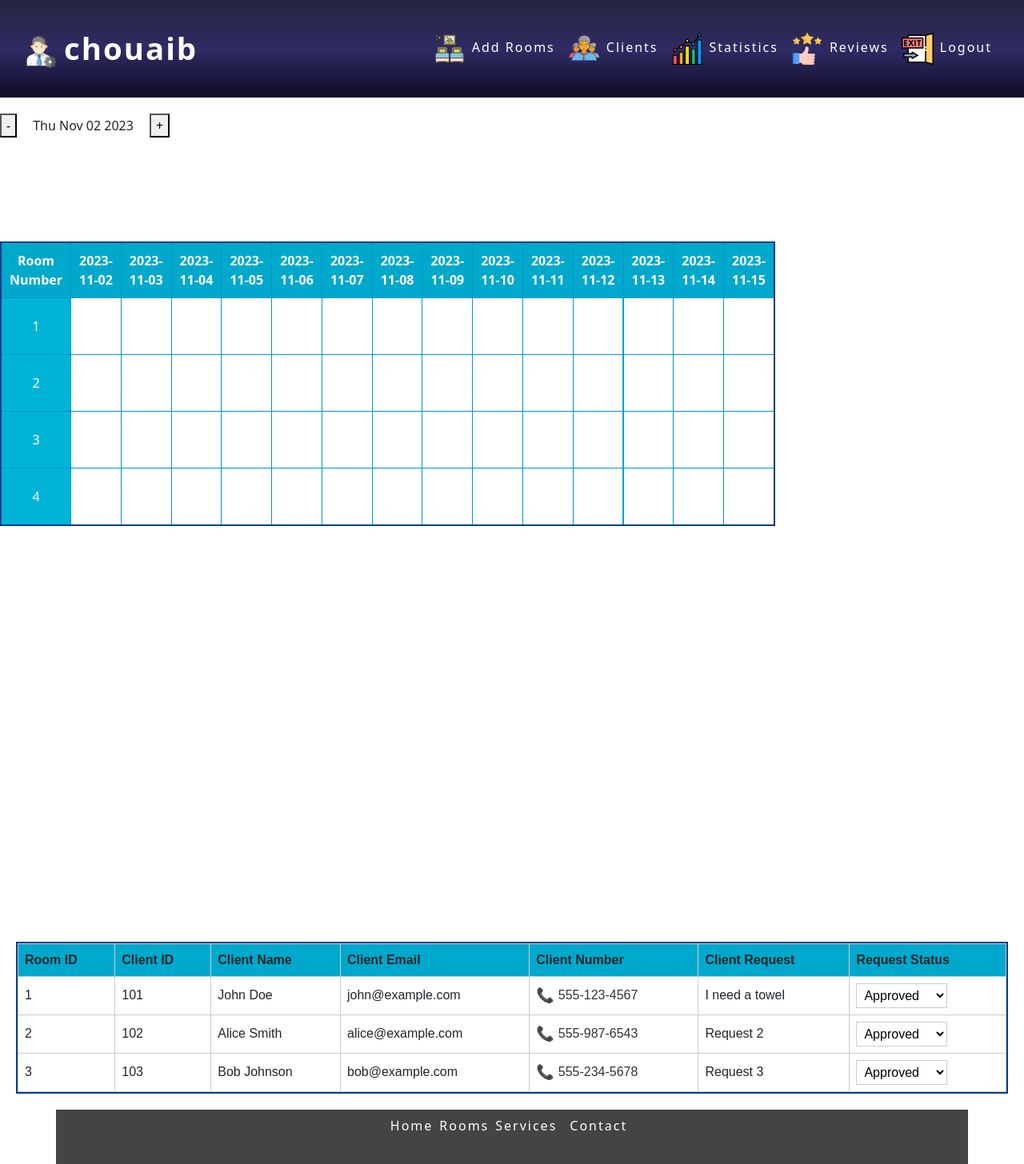
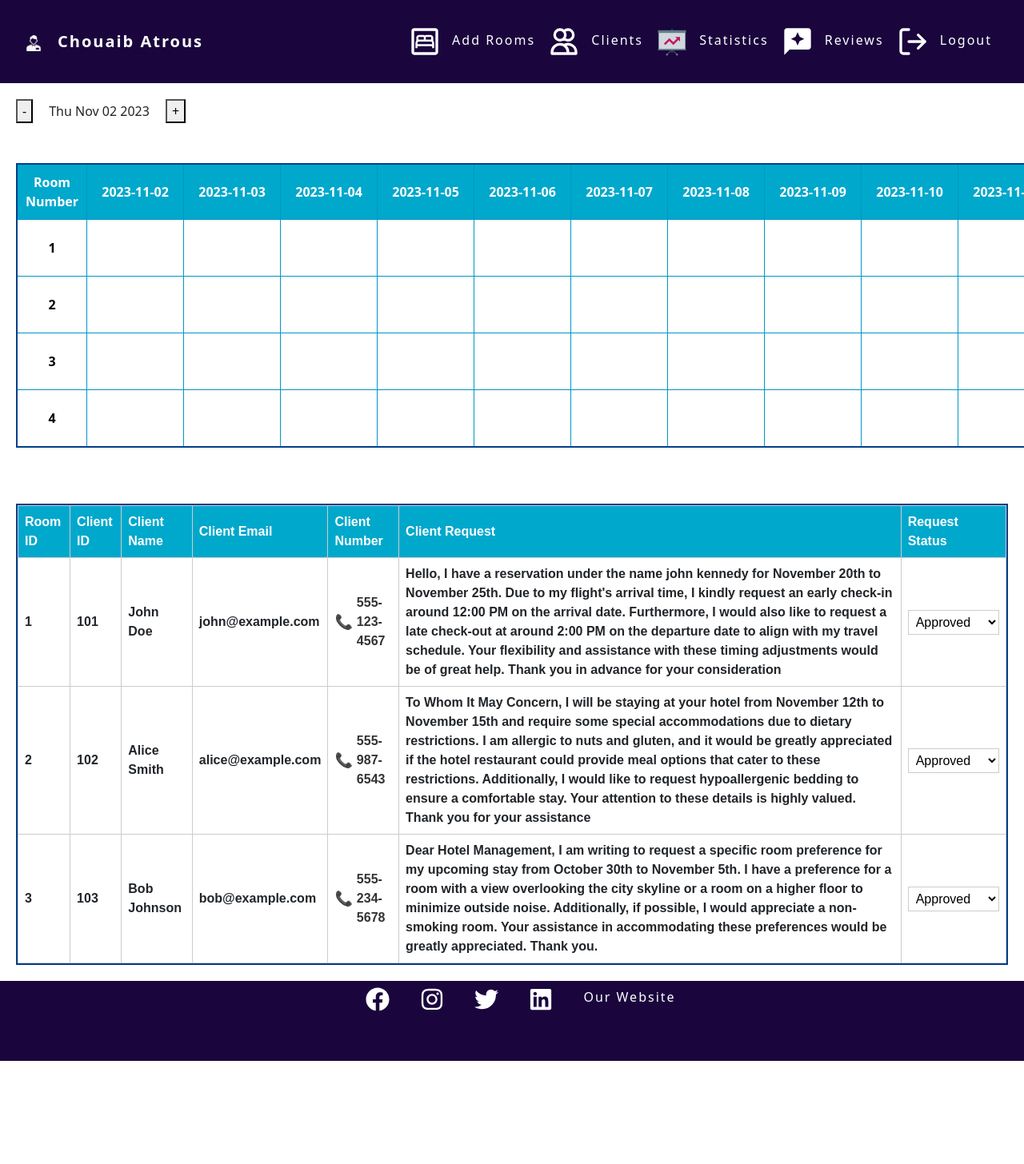
Before and after one commit to ValentynGenkin/Graduation_project_hotel_app, a React app in the folder client/: page /admin in a window 1280 px wide. Shown: the top 1456 px of the page at 80% size. After the commit the page ends 1327 px from the top, so only its background shows below. Built offline with nearby package versions, Linux system fonts and the light colour scheme.

Commit message:
admin dashbord almost ready

```diff
--- a/client/src/pages/Admin.jsx
+++ b/client/src/pages/Admin.jsx
@@ -5,12 +5,12 @@ import Requests from "./Admin/Component/Requests";
 import Footer from "./Admin/Component/Footer";
 const Admin = () => {
   return (
-    <>
+    <div style={{ overflowX: "hidden" }}>
       <Navbar />
       <RoomTable />
       <Requests />
       <Footer />
-    </>
+    </div>
   );
 };
 
--- a/client/src/pages/Admin/CSS/Footer.css
+++ b/client/src/pages/Admin/CSS/Footer.css
@@ -1,14 +1,15 @@
 .footer {
   justify-content: center;
+  width: 100vw;
+  height: 100px;
 }
 .footer a {
   color: white;
+  margin-left: 30px;
 }
 
-.footer-container {
-  background-color: rgb(68, 68, 68);
-  height: 100%;
-  width: 100%; /* Set the width to 100% */
+.footer-container-admin {
+  background-color: #1a053d;
 }
 
 .footer-container p {
@@ -23,3 +24,6 @@
 #map {
   height: 280px;
 }
+.icon-footer {
+  font-size: 30px;
+}
--- a/client/src/pages/Admin/CSS/Loginform.css
+++ b/client/src/pages/Admin/CSS/Loginform.css
@@ -1,90 +1,65 @@
-/* Loginform.css */
-.container-fluid {
-  height: 100vh;
+.container-admin-form {
   display: flex;
   justify-content: center;
   align-items: center;
-  background-color: #f0f0f0; /* Set your background color here */
+  height: 100vh;
 }
 
-.row {
-  background-color: #fff;
+.login-form-admin {
+  width: 400px;
+  padding: 20px;
+  border: 1px solid #ddd;
   border-radius: 8px;
-  box-shadow: 0 4px 6px rgba(0, 0, 0, 0.1);
-  width: 100%;
+  background-color: #f5f5f5;
 }
 
-.col-sm-6 {
-  padding: 0;
+.form-group-admin {
+  margin-bottom: 30px;
 }
 
-.col-sm-6 img {
-  width: 100%;
-  object-fit: cover;
-  object-position: left;
+.form-input-admin {
+  padding: 12px;
+  border: 1px solid #ccc;
+  border-radius: 6px;
+  width: 50%;
+  transition: border-color 0.3s;
+  font-size: 16px;
 }
 
-.d-flex.flex-row.ps-5.pt-5 {
-  padding-left: 5px;
-  padding-top: 5px;
+.form-input-admin:focus {
+  outline: none;
+  border-color: #007bff;
+  box-shadow: 0 0 5px rgba(0, 123, 255, 0.5);
 }
 
-.fas.fa-crow.fa-3x.me-3 {
-  color: #709085;
-}
-
-.d-flex.flex-column.justify-content-center.h-custom-2.w-75.pt-4 {
-  padding-top: 4px;
-  width: 75%;
-  display: flex;
-  flex-direction: column;
-  justify-content: center;
-}
-
-h3.fw-normal.mb-3.ps-5.pb-3 {
-  letter-spacing: 1px;
-  margin-bottom: 3px;
-  padding-bottom: 3px;
-}
-
-label {
-  font-weight: bold;
-}
-
-.form-control {
-  width: 50%;
-  padding: 10px;
-  margin: 4px 0;
-  border: 1px solid #ccc;
-  border-radius: 4px;
-}
-
-.btn {
+.login-button-admin {
+  padding: 12px 20px;
   background-color: #007bff;
   color: #fff;
   border: none;
-  border-radius: 4px;
-  padding: 10px 20px;
+  border-radius: 6px;
   cursor: pointer;
-  margin-left: 100px;
-  margin-bottom: 20px;
-  width: 20%;
+  transition: background-color 0.3s;
+  width: 100%;
+  font-size: 16px;
+  text-transform: uppercase;
 }
 
-.btn:hover {
+.login-button-admin:hover {
   background-color: #0056b3;
 }
 
-.small.mb-5.pb-lg-3.ms-5 {
-  margin-bottom: 5px;
-  padding-bottom: 3px;
-  margin-left: 5px;
+.error-message {
+  color: #ff4444;
+  margin-bottom: 15px;
+  font-size: 14px;
 }
 
-.text-muted {
-  color: #6c757d;
-}
-
-.link-info {
-  color: #007bff;
-}
+/* .message-container-admin {
+  padding: 20px;
+  border: 1px solid #ddd;
+  border-radius: 8px;
+  background-color: #580202;
+  box-shadow: 0 0 10px rgba(0, 0, 0, 0.1);
+  color: #fff;
+} */
--- a/client/src/pages/Admin/CSS/Navbar.css
+++ b/client/src/pages/Admin/CSS/Navbar.css
@@ -5,9 +5,7 @@
   margin-right: 8px; /* Add some right margin for spacing */
 }
 .nav-wrapper {
-  background: #0f0c29;
-  background: -webkit-linear-gradient(to bottom, #24243e, #302b63, #0f0c29);
-  background: linear-gradient(to bottom, #24243e, #302b63, #0f0c29);
+  background-color: #1a053d;
 }
 
 .nav-center {
@@ -18,9 +16,13 @@
   flex-direction: column;
   padding: 1.5rem 2rem;
 }
-
+.image {
+  height: 20px;
+  width: 20px;
+  margin-right: 20px;
+}
 .logo {
-  font-size: clamp(1.5rem, 3vw, 3rem);
+  font-size: 20px;
   color: white;
   font-weight: 700;
   letter-spacing: 2px;
--- a/client/src/pages/Admin/CSS/Requests.css
+++ b/client/src/pages/Admin/CSS/Requests.css
@@ -1,35 +1,30 @@
-/* Requests.css */
-
-/* Body styling */
 .body-request {
   font-family: Arial, sans-serif;
   margin: 20px;
   border: 2px solid #023e8a;
 }
 
-/* Table styling */
 table {
   width: 100%;
   border-collapse: collapse;
 }
 
-/* Table header row styling */
 th {
   background-color: #00a8cc;
   font-weight: bold;
   text-align: left;
   padding: 8px;
   border: 1px solid #ccc;
+  color: white;
 }
 
-/* Table data row styling */
 td {
   text-align: left;
   padding: 8px;
   border: 1px solid #ccc;
+  font-weight: bold;
 }
 
-/* Client number and phone icon styling */
 a {
   text-decoration: none;
   color: #333;
--- a/client/src/pages/Admin/CSS/RoomTable.css
+++ b/client/src/pages/Admin/CSS/RoomTable.css
@@ -7,8 +7,8 @@
   border-radius: 10px;
   width: 80%;
   max-width: 800px;
-  margin-top: 100px;
-  margin-bottom: 500px;
+  margin-top: 20px;
+  margin-bottom: 50px;
 }
 
 /* Define the styles for table headers */
@@ -21,26 +21,19 @@
 
 /* Define the styles for table cells */
 .wrapper table td {
-  background-color: #00b4d8;
+  background-color: white;
   border: 1px solid #0096c7;
   padding: 10px;
   text-align: center;
-  cursor: pointer;
   user-select: none;
   transition: background-color 0.2s ease;
+  color: black;
 }
 
-/* Define the styles for table cells on hover */
-.wrapper table td:hover {
-  background-color: #023e8a;
-}
-
-/* Define the styles for green cells */
 .wrapper table td.green {
   background-color: #00cc71;
 }
 
-/* Define the styles for red cells */
 .wrapper table td.red {
   background-color: #ff5722;
 }
@@ -52,17 +45,9 @@
   align-items: start;
   flex-direction: column;
   gap: 10px;
+  margin: 0px 20px;
 }
-.room-input {
-  width: 100%;
-  height: 70px;
-  display: flex;
-  justify-content: center;
-  align-items: start;
-  margin: 10px 40px;
-  gap: 10px;
-  flex-direction: column;
-}
+
 .table-wrapper {
   width: 100%;
   display: flex;
--- a/client/src/pages/Admin/Component/Footer.jsx
+++ b/client/src/pages/Admin/Component/Footer.jsx
@@ -1,40 +1,40 @@
-import Nav from "react-bootstrap/Nav";
 import React from "react";
+import { FaFacebook, FaInstagram, FaTwitter, FaLinkedin } from "react-icons/fa";
+import { Nav } from "react-bootstrap";
 import { Link } from "react-router-dom";
-
 import "../CSS/Footer.css";
-import { Container } from "react-bootstrap";
 
 const Footer = () => {
   return (
-    <Container className="footer-container">
-      <Nav className=" footer" activeKey="/home">
+    <div className="footer-container-admin">
+      <Nav className="footer">
         <Nav.Item>
-          <Nav.Link as={Link} to={"/"}>
-            Home
+          <Nav.Link as={Link} to="https://www.facebook.com">
+            <FaFacebook className="icon-footer" />
           </Nav.Link>
         </Nav.Item>
         <Nav.Item>
-          <Nav.Link as={Link} to={"/"}>
-            Rooms
+          <Nav.Link as={Link} to="https://www.instagram.com">
+            <FaInstagram className="icon-footer" />
           </Nav.Link>
         </Nav.Item>
         <Nav.Item>
-          <Nav.Link as={Link} to={"/"}>
-            Services
+          <Nav.Link as={Link} to="https://twitter.com/home">
+            <FaTwitter className="icon-footer" />
           </Nav.Link>
         </Nav.Item>
         <Nav.Item>
-          <Nav.Link as={Link} to={"/"}></Nav.Link>
+          <Nav.Link as={Link} to="https://www.linkedin.com">
+            <FaLinkedin className="icon-footer" />
+          </Nav.Link>
         </Nav.Item>
         <Nav.Item>
-          <Nav.Link as={Link} to={"/"}>
-            Contact
+          <Nav.Link as={Link} to="/">
+            Our Website
           </Nav.Link>
         </Nav.Item>
       </Nav>
-      <p className="text-center mt-4 mb-4">Or right-aligned HYF 2023</p>
-    </Container>
+    </div>
   );
 };
 
--- a/client/src/pages/Admin/Component/Login.jsx
+++ b/client/src/pages/Admin/Component/Login.jsx
@@ -1,12 +1,15 @@
 import React, { useState } from "react";
-import { Link, useNavigate } from "react-router-dom"; // Remove the useHistory import
-import "../CSS/Loginform.css";
+import { useNavigate } from "react-router-dom";
+import "../CSS/LoginForm.css";
 
-function App() {
+const LoginForm = () => {
   const [formData, setFormData] = useState({
     email: "",
     password: "",
   });
+
+  const [error, setError] = useState("");
+  const navigate = useNavigate();
 
   const handleInputChange = (e) => {
     const { name, value } = e.target;
@@ -16,84 +19,55 @@ function App() {
     });
   };
 
-  const navigate = useNavigate();
+  const handleLogin = (e) => {
+    e.preventDefault();
 
-  const handleLogin = () => {
-    // Replace this with your actual login logic.
     const { email, password } = formData;
 
     if (email === "HYF@gmail.com" && password === "admin") {
-      // Use navigate to redirect to "/Admin" on successful login
+      // Redirect to "/Admin" if email and password match
       navigate("/Admin");
     } else {
-      alert("Invalid email or password");
+      setError("Invalid email or password.");
     }
   };
 
   return (
-    <div className="container-fluid">
-      <div className="row">
-        <div className="col-sm-6">
-          <div className="d-flex flex-row ps-5 pt-5">
-            <i
-              className="fas fa-crow fa-3x me-3"
-              style={{ color: "#709085" }}
-            ></i>
-          </div>
-          <div className="d-flex flex-column justify-content-center h-custom-2 w-75 pt-4">
-            <h3
-              className="fw-normal mb-3 ps-5 pb-3"
-              style={{ letterSpacing: "1px" }}
-            >
-              Login Form
-            </h3>
-            <div className="mb-4 mx-5 w-100">
-              <label>Email address</label>
+    <div>
+      <div className="container-admin-from">
+        <h2 className="login-title-admin">Login</h2>
+        {error && <p className="error-message">{error}</p>}
+        <form onSubmit={handleLogin} className="login-form-admin">
+          <div className="form-group-admin">
+            <label htmlFor="email">Email:</label>
             <input
-                className="form-control"
               type="email"
               name="email"
               value={formData.email}
               onChange={handleInputChange}
+              className="form-input-admin"
             />
           </div>
-            <div className="mb-4 mx-5 w-100">
-              <label>Password</label>
+          <div className="form-group-admin">
+            <label htmlFor="password">Password:</label>
             <input
-                className="form-control"
               type="password"
               name="password"
               value={formData.password}
               onChange={handleInputChange}
+              className="form-input-admin"
             />
           </div>
-            <button className="btn" onClick={handleLogin}>
+          <button type="submit" className="login-button-admin">
             Login
           </button>
-            <p className="small mb-5 pb-lg-3 ms-5">
-              <a className="text-muted" href="#!">
-                Forgot password?
-              </a>
-            </p>
-            <p className="ms-5">
-              Do not have an account?{" "}
-              <Link to="/Register" className="link-info">
-                Register here
-              </Link>
-            </p>
+        </form>
       </div>
-        </div>
-        <div className="col-sm-6 d-none d-sm-block px-0">
-          <img
-            src={require("../Icons/hotel reception.jpg").default}
-            alt="Login image"
-            className="w-100"
-            style={{ objectFit: "cover", objectPosition: "left" }}
-          />
-        </div>
+      <div className="message-container-admin">
+        <p></p>
       </div>
     </div>
   );
-}
+};
 
-export default App;
+export default LoginForm;
--- a/client/src/pages/Admin/Component/Navbar.jsx
+++ b/client/src/pages/Admin/Component/Navbar.jsx
@@ -1,12 +1,12 @@
 import React from "react";
 import { Link } from "react-router-dom";
 import "../CSS/Navbar.css";
-import AdminIcon from "../Icons/profile.png";
-import RoomsIcon from "../Icons/AddRooms.png";
-import ClientsIcon from "../Icons/clients.png";
-import StatisticsIcon from "../Icons/Statestic.png"; // Import Statistics icon PNG
-import ReviewsIcon from "../Icons/Reviews.png"; // Import Reviews icon PNG
-import LogoutIcon from "../Icons/Logout.png";
+import Manager from "../Icons/Manager.png";
+import { FcStatistics } from "react-icons/fc"; // Import FcStatistics from react-icons/fc
+import { LuLogOut } from "react-icons/lu"; // Import LuLogOut from react-icons/lu
+import { MdReviews } from "react-icons/md"; // Import MdReviews from react-icons/md
+import { HiOutlineUsers } from "react-icons/hi"; // Import HiOutlineUsers from react-icons/hi
+import { MdOutlineBedroomParent } from "react-icons/md"; // Import MdOutlineBedroomParent from react-icons/md
 
 const Navbar = () => {
   return (
@@ -14,31 +14,36 @@ const Navbar = () => {
       <div className="nav-center">
         <Link to="/Admin" className="nav-link">
           <div className="logo">
-            <img src={AdminIcon} alt="Admin Icon" className="icon" />
-            chouaib
+            <img
+              src={Manager}
+              alt="Description of the image"
+              className="image"
+            />
+            Chouaib Atrous
           </div>
         </Link>
         <div className="nav-links">
           <Link to="/AddRooms" className="nav-link">
-            <img src={RoomsIcon} alt="Rooms Icon" className="icon" />
+            <MdOutlineBedroomParent className="icon" />{" "}
+            {/* Use MdOutlineBedroomParent icon */}
             Add Rooms
           </Link>
           <Link to="/Clients" className="nav-link">
-            <img src={ClientsIcon} alt="Clients Icon" className="icon" />
+            <HiOutlineUsers className="icon" /> {/* Use HiOutlineUsers icon */}
             Clients
           </Link>
           {/* Add Statistics Link */}
           <Link to="/Statistics" className="nav-link">
-            <img src={StatisticsIcon} alt="Statistics Icon" className="icon" />
+            <FcStatistics className="icon" /> {/* Use FcStatistics icon */}
             Statistics
           </Link>
           <Link to="/Reviews" className="nav-link">
-            <img src={ReviewsIcon} alt="Reviews Icon" className="icon" />
+            <MdReviews className="icon" /> {/* Use MdReviews icon */}
             Reviews
           </Link>
 
           <Link to="/Login" className="nav-link">
-            <img src={LogoutIcon} alt="Logout Icon" className="icon" />
+            <LuLogOut className="icon" /> {/* Use LuLogOut icon */}
             Logout
           </Link>
         </div>
--- a/client/src/pages/Admin/Component/Requests.jsx
+++ b/client/src/pages/Admin/Component/Requests.jsx
@@ -9,7 +9,8 @@ const RoomTable = () => {
       clientName: "John Doe",
       clientEmail: "john@example.com",
       clientNumber: "555-123-4567",
-      clientRequest: "I need a towel",
+      clientRequest:
+        "Hello, I have a reservation under the name john kennedy for November 20th to November 25th. Due to my flight's arrival time, I kindly request an early check-in around 12:00 PM on the arrival date. Furthermore, I would also like to request a late check-out at around 2:00 PM on the departure date to align with my travel schedule. Your flexibility and assistance with these timing adjustments would be of great help. Thank you in advance for your consideration",
       status: "approved",
     },
     {
@@ -18,7 +19,8 @@ const RoomTable = () => {
       clientName: "Alice Smith",
       clientEmail: "alice@example.com",
       clientNumber: "555-987-6543",
-      clientRequest: "Request 2",
+      clientRequest:
+        "To Whom It May Concern, I will be staying at your hotel from November 12th to November 15th and require some special accommodations due to dietary restrictions. I am allergic to nuts and gluten, and it would be greatly appreciated if the hotel restaurant could provide meal options that cater to these restrictions. Additionally, I would like to request hypoallergenic bedding to ensure a comfortable stay. Your attention to these details is highly valued. Thank you for your assistance",
       status: "in progress",
     },
     {
@@ -27,7 +29,8 @@ const RoomTable = () => {
       clientName: "Bob Johnson",
       clientEmail: "bob@example.com",
       clientNumber: "555-234-5678",
-      clientRequest: "Request 3",
+      clientRequest:
+        "Dear Hotel Management, I am writing to request a specific room preference for my upcoming stay from October 30th to November 5th. I have a preference for a room with a view overlooking the city skyline or a room on a higher floor to minimize outside noise. Additionally, if possible, I would appreciate a non-smoking room. Your assistance in accommodating these preferences would be greatly appreciated. Thank you.",
       status: "canceled",
     },
   ]);
--- a/client/src/pages/Admin/Component/RoomsTimeTable.jsx
+++ b/client/src/pages/Admin/Component/RoomsTimeTable.jsx
@@ -117,9 +117,9 @@ const RoomTable = () => {
               >
                 <div
                   style={{
-                    width: "100%",
                     height: "100%",
                     display: "flex",
+                    width: "120px",
                   }}
                 >
                   <div
@@ -135,9 +135,7 @@ const RoomTable = () => {
                       justifyContent: "center",
                       alignItems: "center",
                     }}
-                  >
-                    {/* Content for the 'morning' cell */}
-                  </div>
+                  ></div>
                   <div
                     style={{
                       backgroundColor: getCellBackgroundColor(
@@ -151,9 +149,7 @@ const RoomTable = () => {
                       justifyContent: "center",
                       alignItems: "center",
                     }}
-                  >
-                    {/* Content for the 'evening' cell */}
-                  </div>
+                  ></div>
                 </div>
               </td>
             ))}
```
Also changed, not shown: client/src/pages/Admin/Icons/Manager.png (added). Lines whose indentation alone changed are shown as unchanged.
